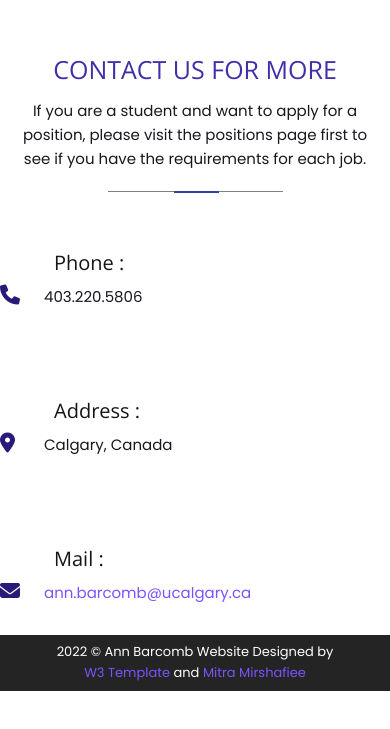
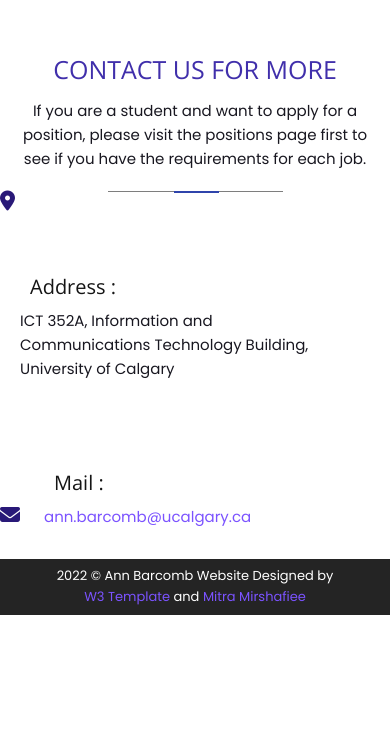
Before and after one commit to mitramir55/Research-group-website, a website: page positions.html in a window 390 px wide. Shown: the part 4709-5438 px from the top of the page. Drawn offline with nearby package versions, Linux system fonts and the light colour scheme.

Commit message:
address + phone removed

```diff
--- a/positions.html
+++ b/positions.html
@@ -218,18 +218,21 @@
         <span class="section-title-line"></span> </div>
       <div class="col-md-12" id="footer_info">
         <div class="row">
-          <div class="info-box">
+          <!-- <div class="info-box">
             <div class="icon"> <i class="fas fa-phone"></i> </div>
-            <div class="content">
-              <h4>Phone :</h4>
+             <div class="content">
+
+             <h4>Phone :</h4>
               <p>403.220.5806</p>
+
             </div>
-          </div>
+          </div>-->
           <div class="info-box">
             <div class="icon"> <i class="fas fa-map-marker-alt"></i> </div>
             <div class="content">
               <h4>Address :</h4>
-              <p>Calgary, Canada</p>
+              <p>ICT 352A, Information and Communications Technology Building,
+                <br> University of Calgary</p>
             </div>
           </div>
           <div class="info-box">
```
Also changed, not shown: index.html (+4 -3 lines), people.html (+4 -3 lines).
